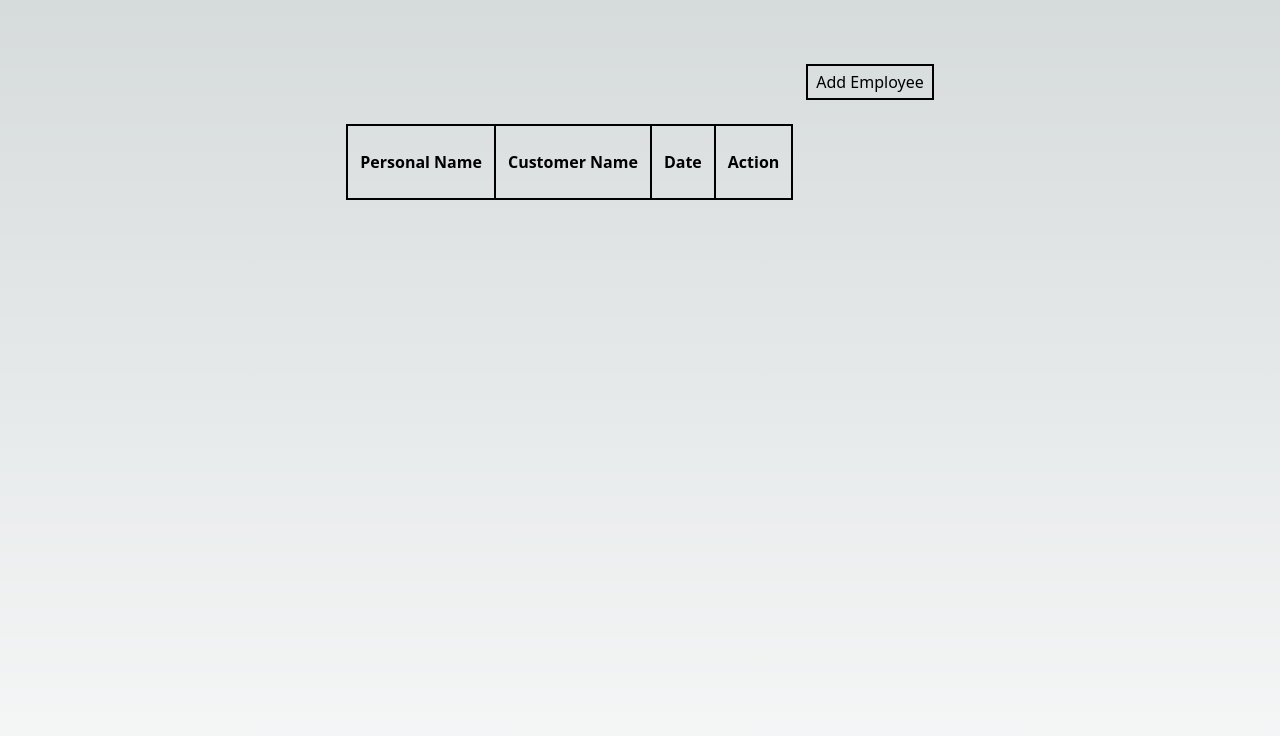
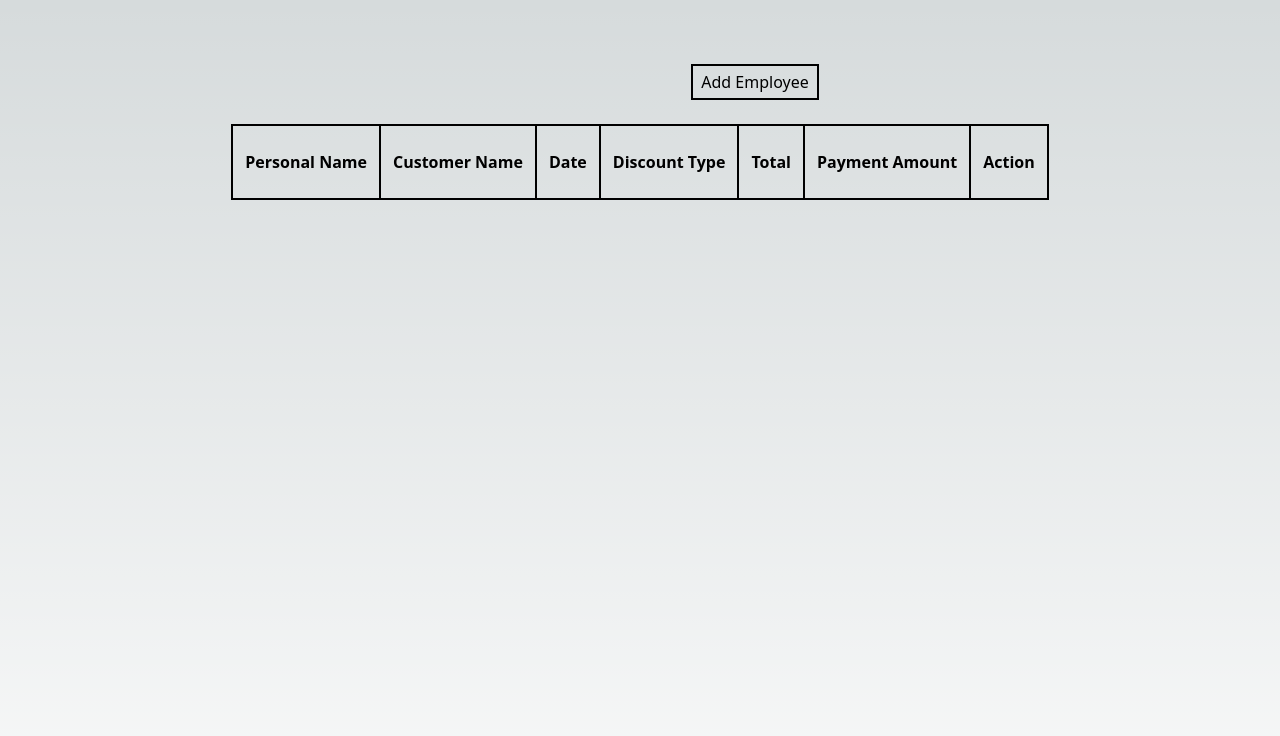
Before and after one commit to Mujpara-Nitin-Trainee/basic-crud-nextjs, a Next.js app: page /shutterBills in a window 1280 px wide. Shown: the top 736 px of the page. Built offline with nearby package versions, Linux system fonts and the light colour scheme.

Commit message:
Fix: solved bugs in remove functionality

```diff
--- a/src/components/common/dateInput.tsx
+++ b/src/components/common/dateInput.tsx
@@ -9,7 +9,7 @@ export default function DateInput({ control, name }: { control: Control<formAttr
       <Controller control={control} name={name}
         render={({ field }) => (
           <DatePicker className="border-2 border-black w-[99%] my-3 text-black" dateFormat="YYYY-MM-dd" onChange={(date) => field.onChange(date)}
-          />
+            selected={(field.value)} />
         )} />
     </>
   )
--- a/src/components/employeeList.tsx
+++ /dev/null
@@ -1,27 +0,0 @@
-import { useRouter } from "next/router";
-import { shutterBillAttribute } from "@/types/types";
-
-export default function ShutterBillList({ shutterBill, updateBill, removeBill }: { shutterBill: shutterBillAttribute, updateBill: (id: number) => Promise<void>, removeBill: (id: number) => Promise<void> }) {
-
-  return (
-    <tbody>
-      <tr className="border-2 border-black">
-        <td className="py-6 px-3 border-2 border-black">{shutterBill.personName}</td>
-        <td className="py-6 px-3 border-2 border-black">{shutterBill.customerName}</td>
-        <td className="py-6 px-3 border-2 border-black">{shutterBill.date.toString()}</td>
-        <td className="py-6 px-3 border-2 border-black">
-          <button onClick={() => (shutterBill.id) && updateBill(shutterBill.id)}>
-            <svg className="w-6 h-6 text-gray-800 dark:text-black hover:opacity-55 hover:bg-cyan-50" aria-hidden="true" xmlns="http://www.w3.org/2000/svg" width="24" height="24" fill="none" viewBox="0 0 24 24">
-              <path stroke="currentColor" strokeLinecap="round" strokeLinejoin="round" strokeWidth="2" d="m14.304 4.844 2.852 2.852M7 7H4a1 1 0 0 0-1 1v10a1 1 0 0 0 1 1h11a1 1 0 0 0 1-1v-4.5m2.409-9.91a2.017 2.017 0 0 1 0 2.853l-6.844 6.844L8 14l.713-3.565 6.844-6.844a2.015 2.015 0 0 1 2.852 0Z" />
-            </svg>
-          </button>
-          <button type="button" className="flex float-right" onClick={() => (shutterBill.id) && removeBill(shutterBill.id)}>
-            <svg className="w-6 h-6 text-gray-800 dark:text-black" aria-hidden="true" xmlns="http://www.w3.org/2000/svg" width="24" height="24" fill="none" viewBox="0 0 24 24">
-              <path stroke="currentColor" strokeLinecap="round" strokeLinejoin="round" strokeWidth="2" d="M5 7h14m-9 3v8m4-8v8M10 3h4a1 1 0 0 1 1 1v3H9V4a1 1 0 0 1 1-1ZM6 7h12v13a1 1 0 0 1-1 1H7a1 1 0 0 1-1-1V7Z" />
-            </svg>
-          </button>
-        </td>
-      </tr>
-    </tbody >
-  )
-}
--- /dev/null
+++ b/src/components/shutterBillList.tsx
@@ -0,0 +1,52 @@
+import { useRouter } from "next/router";
+import { shutterBillAttribute } from "@/types/types";
+
+export default function ShutterBillList({ shutterBill, updateBill, removeBill }: { shutterBill: shutterBillAttribute[], updateBill: (id: number) => Promise<void>, removeBill: (id: number) => Promise<void> }) {
+
+  const router = useRouter();
+
+  return (
+    <div>
+      <button className="my-6 ml-[460px] border-2 border-black px-2 py-1" onClick={() => router.push('/shutterBills/addShutterBill')}>Add Employee</button>
+      <table>
+        <thead>
+          <tr className="border-2 border-black">
+            <th className="py-6 px-3 border-2 border-black">Personal Name</th>
+            <th className="py-6 px-3 border-2 border-black">Customer Name</th>
+            <th className="py-6 px-3 border-2 border-black">Date</th>
+            <th className="py-6 px-3 border-2 border-black">Discount Type</th>
+            <th className="py-6 px-3 border-2 border-black">Total</th>
+            <th className="py-6 px-3 border-2 border-black">Payment Amount</th>
+            <th className="py-6 px-3 border-2 border-black">Action</th>
+          </tr>
+        </thead>
+        <tbody>
+          {shutterBill.map((ele, index) => {
+            return <tr key={index} className="border-2 border-black">
+              <td className="py-6 px-3 border-2 border-black">{ele.personName}</td>
+              <td className="py-6 px-3 border-2 border-black">{ele.customerName}</td>
+              <td className="py-6 px-3 border-2 border-black">{ele.date.toString().split('T')[0]}</td>
+              <td className="py-6 px-3 border-2 border-black">{ele.discountType}</td>
+              <td className="py-6 px-3 border-2 border-black">{ele.total}</td>
+              <td className="py-6 px-3 border-2 border-black">
+                {(ele.discountType === 'amount') ? ele.total - ele.discount : (ele.total - ((ele.total * ele.discount) / 100))}
+              </td>
+              <td className="py-6 px-3 border-2 border-black">
+                <button onClick={() => (ele.id) && updateBill(ele.id)}>
+                  <svg className="w-6 h-6 text-gray-800 dark:text-black hover:opacity-55 hover:bg-cyan-50" aria-hidden="true" xmlns="http://www.w3.org/2000/svg" width="24" height="24" fill="none" viewBox="0 0 24 24">
+                    <path stroke="currentColor" strokeLinecap="round" strokeLinejoin="round" strokeWidth="2" d="m14.304 4.844 2.852 2.852M7 7H4a1 1 0 0 0-1 1v10a1 1 0 0 0 1 1h11a1 1 0 0 0 1-1v-4.5m2.409-9.91a2.017 2.017 0 0 1 0 2.853l-6.844 6.844L8 14l.713-3.565 6.844-6.844a2.015 2.015 0 0 1 2.852 0Z" />
+                  </svg>
+                </button>
+                <button type="button" className="flex float-right" onClick={() => (ele.id) && removeBill(ele.id)}>
+                  <svg className="w-6 h-6 text-gray-800 dark:text-black" aria-hidden="true" xmlns="http://www.w3.org/2000/svg" width="24" height="24" fill="none" viewBox="0 0 24 24">
+                    <path stroke="currentColor" strokeLinecap="round" strokeLinejoin="round" strokeWidth="2" d="M5 7h14m-9 3v8m4-8v8M10 3h4a1 1 0 0 1 1 1v3H9V4a1 1 0 0 1 1-1ZM6 7h12v13a1 1 0 0 1-1 1H7a1 1 0 0 1-1-1V7Z" />
+                  </svg>
+                </button>
+              </td>
+            </tr>
+          })}
+        </tbody >
+      </table>
+    </div>
+  )
+}
--- a/src/pages/shutterBills/index.tsx
+++ b/src/pages/shutterBills/index.tsx
@@ -1,11 +1,10 @@
 import { shutterDetails } from "@/redux/shutter/shutterSlice";
 import { useDispatch, useSelector } from "react-redux"
-import ShutterBillList from "../../components/employeeList";
+import ShutterBillList from "../../components/shutterBillList";
 import { deleteShutterBill } from "../../redux/shutter/shutterSlice";
 import { useRouter } from "next/router";
-import { useEffect } from "react";
 
-export default function Employee() {
+export default function ShutterBill() {
 
   const dispatch = useDispatch();
 
@@ -23,22 +22,7 @@ export default function Employee() {
 
   return (
     <div className="flex justify-center items-center my-10">
-      <div>
-        <button className="my-6 ml-[460px] border-2 border-black px-2 py-1" onClick={() => router.push('/shutterBills/addShutterBill')}>Add Employee</button>
-        <table>
-          <thead>
-            <tr className="border-2 border-black">
-              <th className="py-6 px-3 border-2 border-black">Personal Name</th>
-              <th className="py-6 px-3 border-2 border-black">Customer Name</th>
-              <th className="py-6 px-3 border-2 border-black">Date</th>
-              <th className="py-6 px-3 border-2 border-black">Action</th>
-            </tr>
-          </thead>
-          {shutterBills.shutterBill.map((ele, index) => {
-            return <ShutterBillList key={index} shutterBill={ele} updateBill={updateShutterBill} removeBill={removeShutterBill}></ShutterBillList>
-          })}
-        </table>
-      </div>
+      <ShutterBillList shutterBill={shutterBills.shutterBill} updateBill={updateShutterBill} removeBill={removeShutterBill}></ShutterBillList>
     </div>
   )
 }
--- a/src/redux/shutter/shutterSlice.ts
+++ b/src/redux/shutter/shutterSlice.ts
@@ -15,6 +15,7 @@ export interface shutterAttribute {
     }[],
     total: number,
     discountType: string,
+    discount: number,
     amount: string
   }[]
 }
@@ -36,8 +37,9 @@ export const shutterSlice = createSlice({
       shutterBills[index] = action.payload;
     },
     deleteShutterBill: (state, action) => {
-      const shutterBills = current(state.shutterBill);
-      state.shutterBill = shutterBills.filter(bill => bill.id !== action.payload);
+      const shutterBills = state.shutterBill;
+      const index = shutterBills.findIndex(bill => bill.id === action.payload);
+      state.shutterBill.splice(index, 1);
     }
   }
 })
--- a/src/types/types.ts
+++ b/src/types/types.ts
@@ -42,5 +42,6 @@ export interface shutterBillAttribute {
   }[],
   total: number,
   discountType: string,
+  discount: number,
   amount: string
 }
```
